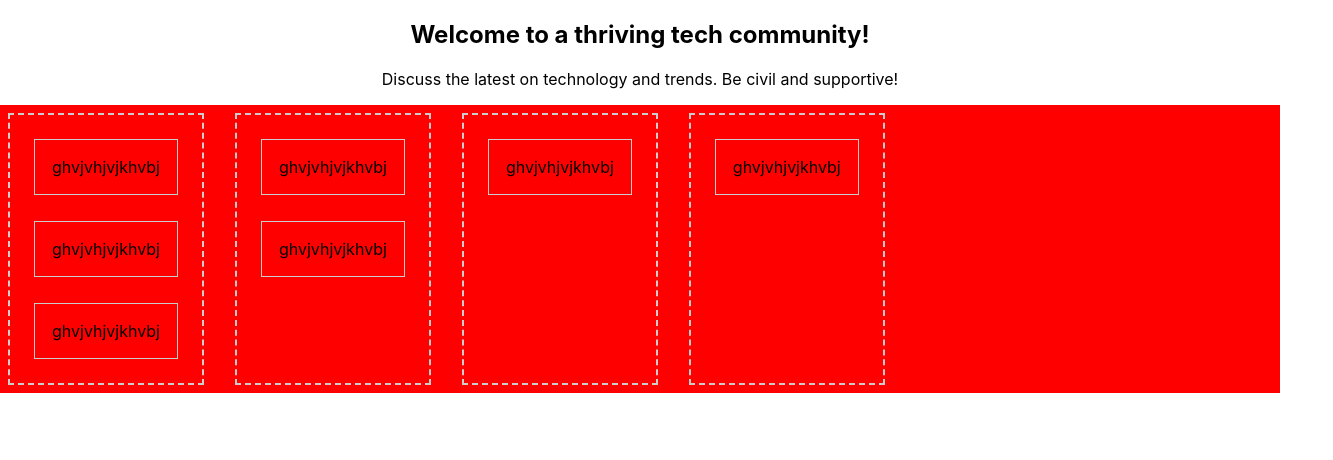
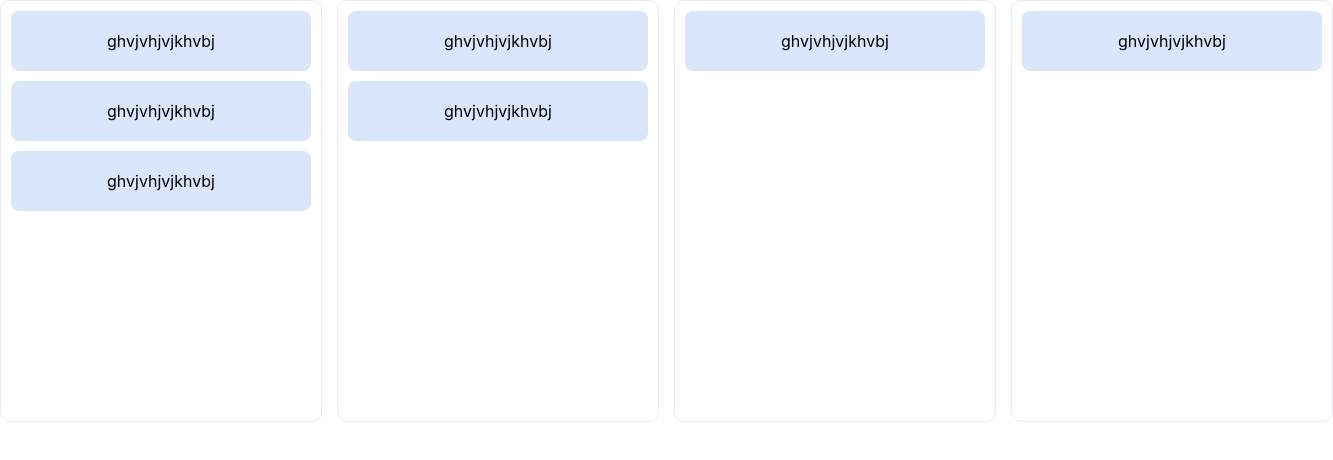
Before and after one commit to Lakshay-art/jira-clone, a React (Create React App) app in the folder Frontend/: page /dashboard in a window 1280 px wide. Shown: the top 460 px of the page, 1333 px wide, since content can reach past the window. Built offline with nearby package versions, Linux system fonts and the light colour scheme.

Commit message:
ui updates

```diff
--- a/Frontend/src/components/Column.js
+++ b/Frontend/src/components/Column.js
@@ -8,7 +8,19 @@ const Colunm = ({ data, columnId }) => {
 
   return (
     <DropZone id={columnId} onDrop={handleDrop}>
-      <div style={{ display: "flex", flexDirection: "column", gap: "10px" }}>
+      <div
+        style={{
+          display: "flex",
+          flexDirection: "column",
+          gap: "10px",
+          background: "white",
+          border: "1px solid #E7E9EC",
+          padding: 10,
+          width: 300,
+          minHeight: 400,
+          borderRadius: "10px",
+        }}
+      >
         {data?.map((item, index) => {
           return (
             <Task
--- a/Frontend/src/components/DashBoard.js
+++ b/Frontend/src/components/DashBoard.js
@@ -6,10 +6,6 @@ export default function Showposts(props) {
   const { data } = useDrag();
   return (
     <div className="Loginandregister mt-3">
-      <h2>Welcome to a thriving tech community!</h2>
-      <p>
-        Discuss the latest on technology and trends. Be civil and supportive!
-      </p>
       {/* <div className="textareaflex">
         <div style={{ border: "1px black solid", backgroundColor: "grey" }}>
           <img
@@ -37,7 +33,7 @@ export default function Showposts(props) {
         style={{
           display: "flex",
           gap: 15,
-          background: "red",
+          // background: "red",
           // width: "100px",
           // height: "100px",
         }}
--- a/Frontend/src/components/Task.js
+++ b/Frontend/src/components/Task.js
@@ -4,7 +4,9 @@ import DraggableItem from "../lib/DraggableItem";
 export const Task = ({ data, id, parentColumn }) => {
   return (
     <DraggableItem id={id} parentColumn={parentColumn}>
-      <div style={{ border: "1px solid red" }}>ghvjvhjvjkhvbj</div>
+      <div style={{ background: "#D9E6FC", padding: 20, borderRadius: 8 }}>
+        ghvjvhjvjkhvbj
+      </div>
     </DraggableItem>
   );
 };
--- a/Frontend/src/lib/DraggableItem.js
+++ b/Frontend/src/lib/DraggableItem.js
@@ -14,9 +14,6 @@ const DraggableItem = ({ id, children, parentColumn }) => {
       draggable
       onDragStart={handleDragStart}
       style={{
-        margin: "8px",
-        padding: "16px",
-        border: "1px solid #ccc",
         cursor: "move",
       }}
     >
--- a/Frontend/src/lib/DropZone.js
+++ b/Frontend/src/lib/DropZone.js
@@ -18,9 +18,9 @@ const DropZone = ({ onDrop, children, id }) => {
       onDragOver={handleDragOver}
       onDrop={handleDrop}
       style={{
-        margin: "8px",
-        padding: "16px",
-        border: "2px dashed #ccc",
+        // margin: "8px",
+        // padding: "16px",
+        // border: "2px dashed #ccc",
         minHeight: "100px",
       }}
     >
```
